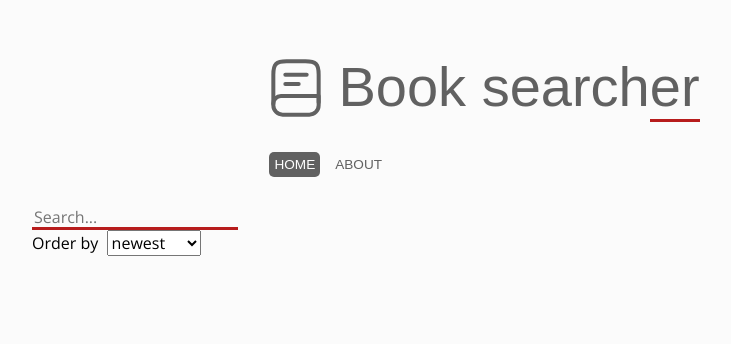
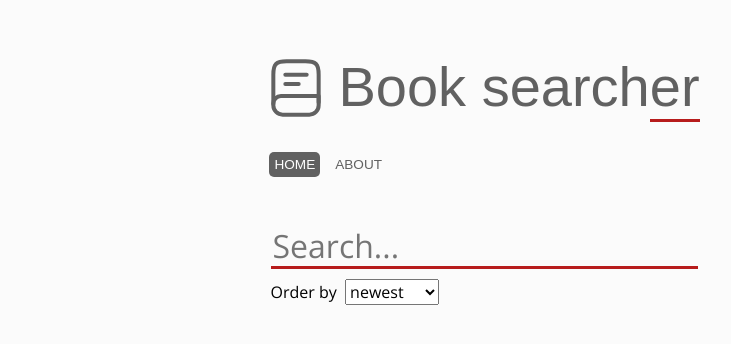
Before and after one commit to BTCY/book-catalog-vue-js, a Vue app: page / in a window 1280 px wide. Shown: the top 344 px of the page, without its empty margins (158-889 px from the left). Built offline with nearby package versions, Linux system fonts and the light colour scheme.

Commit message:
Improvements in the book search component

```diff
--- a/src/components/book-search/BookSearch.vue
+++ b/src/components/book-search/BookSearch.vue
@@ -8,8 +8,8 @@ import type { IApiGetBooks } from '@/api/books-service.types';
 
 <template>
   <div class="toolbar">
-    <div>
-      <input type="text" v-model="keyword" placeholder="Search..." class="input" required>
+    <div class="search-wrap">
+      <input type="text" v-model="keyword" autofocus  placeholder="Search..." class="search-input" required>
     </div>
     <div>
       <label for="order">Order by</label>&nbsp;
@@ -60,11 +60,28 @@ export default {
 <style scoped>
 .toolbar {
   width: 100%;
+  display: grid;
+  justify-content: center;
+  grid-template-columns: 47%;
+  margin-top: 50px;
+  margin-bottom: 50px;
 }
 
-.input {
+.search-wrap {
+  margin-bottom: 10px;
+  width: 100%;
+}
+
+.search-input {
+  display: inline-block;
   border: none;
   background-color: #fbfbfb;
   border-bottom: 3px solid #b71c1c;
+  width: 100%;
+  font-size: 2em;
+}
+
+.search-input:focus {
+  outline: none;
 }
 </style>
```
